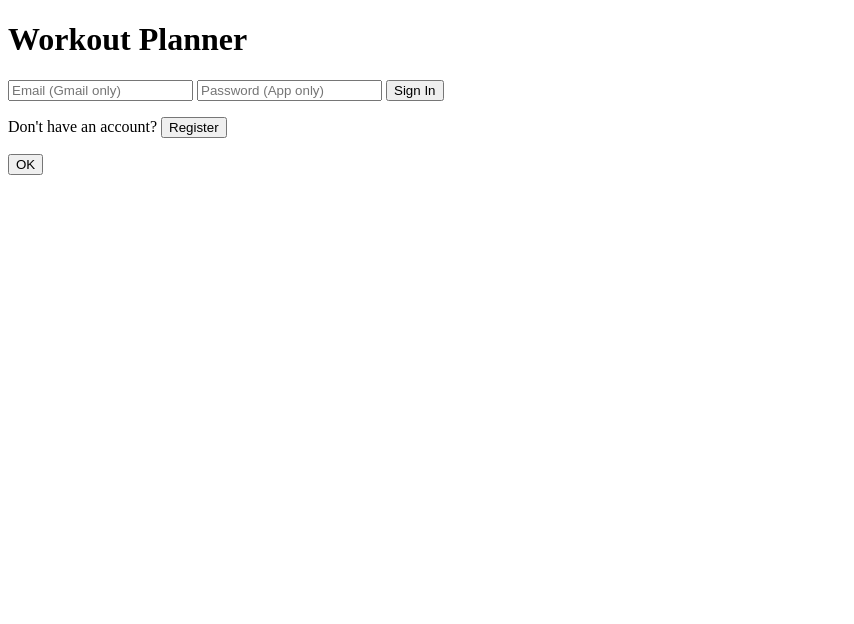
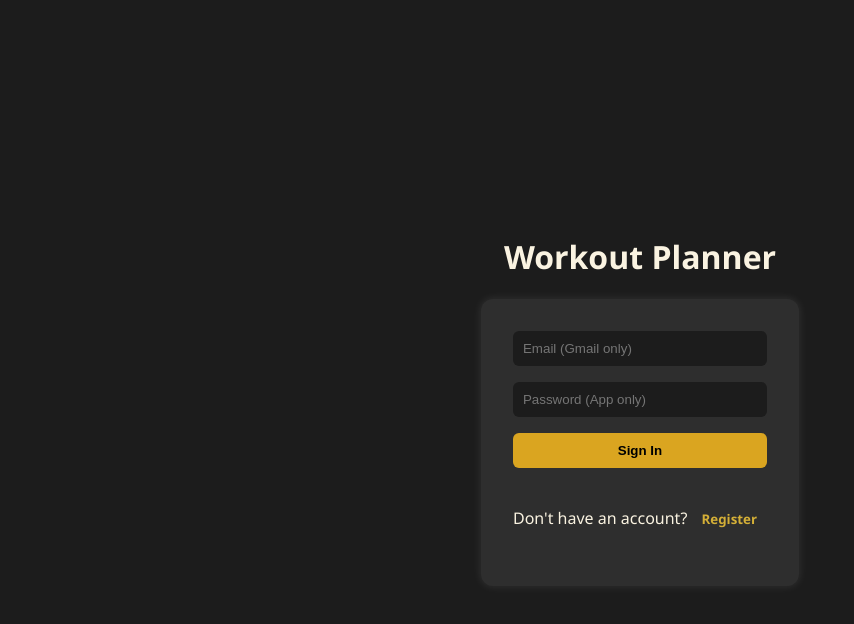
Before and after one commit to SIN-8380/Omega-Fit, a plain HTML site: page login.html in a window 1280 px wide. Shown: the whole page, without its empty margins (0-854 px from the left). Drawn offline with Linux system fonts and the light colour scheme; the site is published under a folder, as on GitHub Pages, so addresses that start at the root find nothing.

Commit message:
Update login.html

```diff
--- a/login.html
+++ b/login.html
@@ -4,7 +4,7 @@
   <meta charset="UTF-8" />
   <meta name="viewport" content="width=device-width, initial-scale=1.0"/>
   <title>Login - Workout Planner</title>
-  <link rel="stylesheet" href="/src/css/login.css">
+  <link rel="stylesheet" href="src/css/login.css">
 </head>
 <body>
   <div class="login-container">
@@ -27,6 +27,6 @@
 </div>
 
   <!-- Firebase SDKs -->
-  <script type="module" src="/src/js/login.js"></script>
+  <script type="module" src="src/js/login.js"></script>
 </body>
 </html>
```
